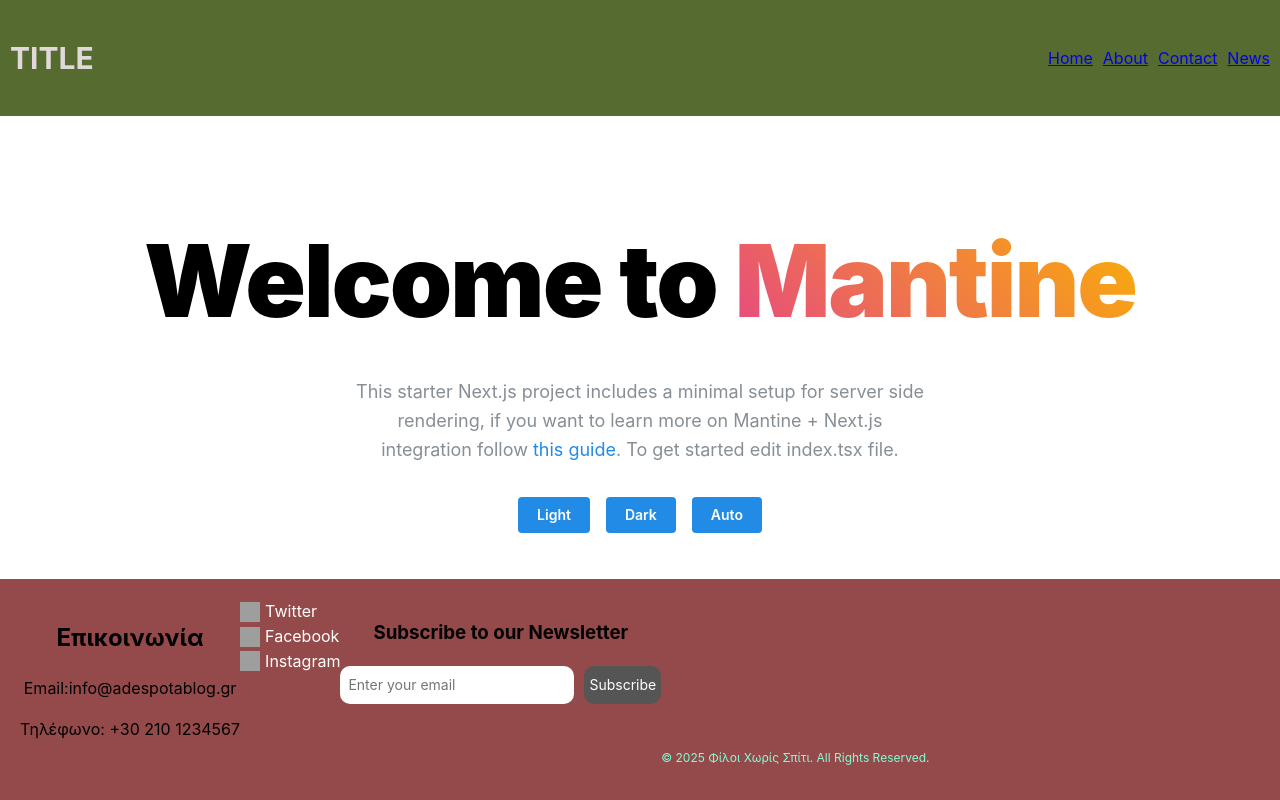
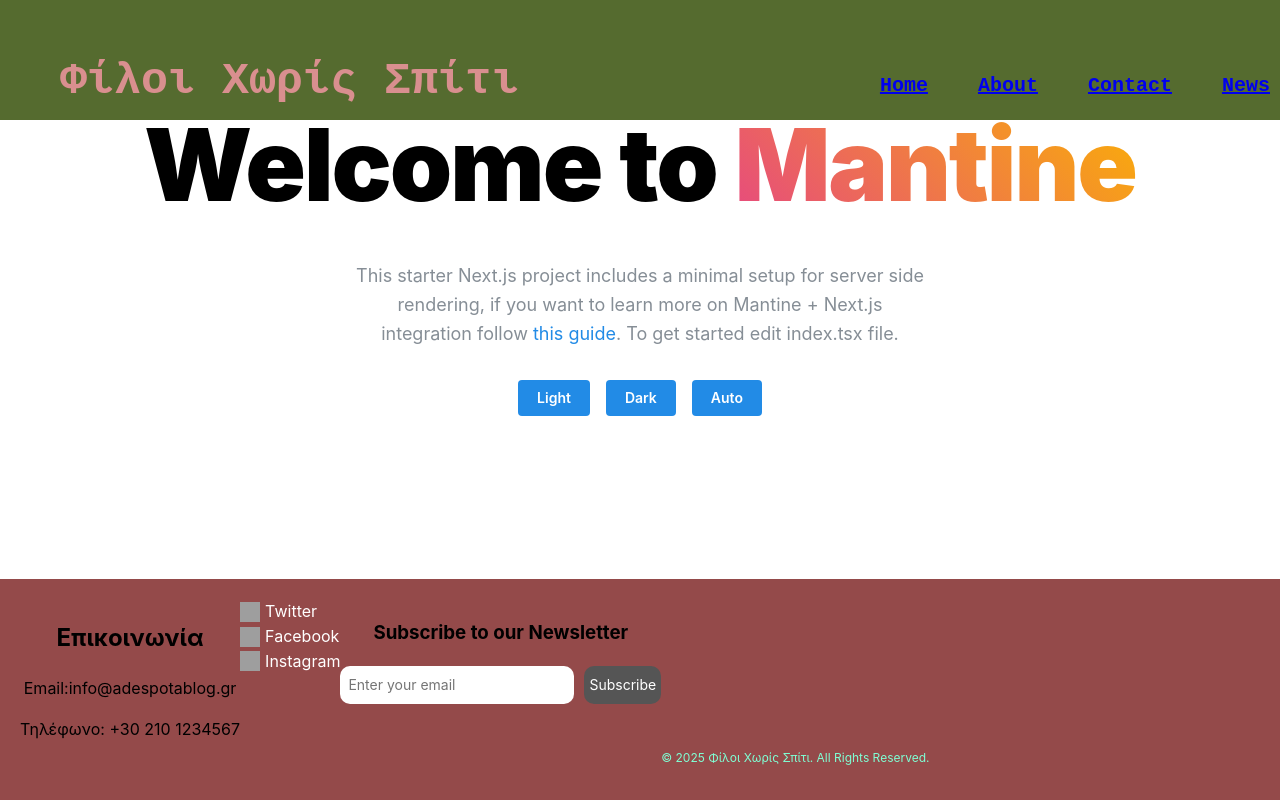
Before and after one commit to plexistrat/next-personal-blog, a Next.js app: page / in a window 1280 px wide. Built offline with nearby package versions, Linux system fonts and the light colour scheme; grey boxes are pictures that could not be loaded.

Commit message:
complete nav,more  for footer

```diff
--- a/components/Navbar/MenuList.module.css
+++ b/components/Navbar/MenuList.module.css
@@ -1,10 +1,21 @@
 .menuList {
-  background-color: blueviolet;
+  /* background-color: rgb(176, 129, 219);
   padding: 10px;
-  border-radius: 10px;
-  margin-top: 10px;
+  border-radius: 15px;
+  margin-top: 20px; */
+  position: absolute;
+  top: 0;
+  left: 0;
+  width: 100%;
+  height: 100vh;
+  background-color: rgb(133, 43, 216);
+  padding: 200px;
+  z-index: -5;
+  /* border-radius: 0; remove border radius to cover the entire screen */
 }
 .menuListItems {
+  display: flex;
+  flex-direction: column;
   list-style: none;
   padding: 0;
   margin: 0;
--- a/components/Navbar/MenuList.tsx
+++ b/components/Navbar/MenuList.tsx
@@ -1,21 +1,28 @@
-import React from 'react';
 import styles from './MenuList.module.css';
 
 function MenuList() {
   return (
     <div className={styles.menuList}>
       <ul className={styles.menuListItems}>
-        <li a href="#" className={styles.menuListItem}>
-          Home
+        <li>
+          <a href="/home" className={styles.menuListItem}>
+            Home
+          </a>
         </li>
-        <li a href="#" className={styles.menuListItem}>
-          About
+        <li>
+          <a href="/about" className={styles.menuListItem}>
+            About
+          </a>
         </li>
-        <li a href="#" className={styles.menuListItem}>
-          News
+        <li>
+          <a href="/news" className={styles.menuListItem}>
+            News
+          </a>
         </li>
-        <li a href="#" className={styles.menuListItem}>
-          Contact
+        <li>
+          <a href="/contact" className={styles.menuListItem}>
+            Contact
+          </a>
         </li>
       </ul>
     </div>
--- a/components/Navbar/Navbar.module.css
+++ b/components/Navbar/Navbar.module.css
@@ -1,40 +1,76 @@
 .navbar {
   display: flex;
-  align-items: center;
+  /* align-items: center; */
   justify-content: space-between;
+  /* flex-direction: column; */
   width: 100%;
+  height: 120px;
   background-color: darkolivegreen;
   padding: 10px;
+  position: fixed;
+  top: 0;
+  /* left: 0; */
 
-  @media screen and (max-width: 768px) {
+  @media screen and (max-width: 480px) {
+    display: flex;
     flex-direction: column;
-  }
-  @media screen and (max-width: 480px) {
-    width: 0;
-    background-color: transparent;
+    align-items: center;
+    justify-content: center;
   }
 }
 
 .navbarTitle {
-  color: rgb(225, 217, 217);
-  font-size: 30px;
+  margin-left: 50px;
+  color: rgb(217, 143, 143);
+  font-size: 45px;
+  font-family: 'Courier New', Courier, monospace;
+
+  @media screen and (max-width: 1000px) {
+    margin-left: 7px;
+  }
+
+  @media screen and (max-width: 900px) {
+    display: flex;
+    font-size: 35px;
+  }
+  @media screen and (max-width: 480px) {
+    display: flex;
+    font-size: 28px;
+  }
 }
 
 .navbarButtons {
   display: flex;
-  gap: 10px;
+  gap: 50px;
+  font-family: 'Courier New', Courier, monospace;
+  font-size: 20px;
+  font-weight: bold;
+  text-decoration: none;
+  margin-top: 60px;
 
-  @media screen and (max-width: 480px) {
+  @media screen and (max-width: 1000px) {
+    gap: 20px;
+  }
+
+  @media screen and (max-width: 900px) {
+    gap: 10px;
+  }
+
+  @media screen and (max-width: 700px) {
     display: none;
   }
 }
 
 .navbarButtons button {
-  padding: 10px;
+  /* padding: 10px; */
   background-color: transparent;
   border: none;
   cursor: pointer;
   color: rgb(225, 217, 217);
+
+  @media screen and (max-width: 900px) {
+    display: none;
+  }
 }
 
 .navbarButtons button:hover {
--- a/components/Navbar/Navbar.tsx
+++ b/components/Navbar/Navbar.tsx
@@ -6,7 +6,7 @@
 const Navbar = () => {
   return (
     <div className={styles.navbar}>
-      <h2 className={styles.navbarTitle}>TITLE</h2>
+      <h2 className={styles.navbarTitle}>Φίλοι Χωρίς Σπίτι </h2>
       <div className={styles.navbarButtons}>
         <Link href="/">Home</Link>
         <Link href="/about">About</Link>
--- a/components/Navbar/NavbarBurger.module.css
+++ b/components/Navbar/NavbarBurger.module.css
@@ -1,6 +1,7 @@
 .burgerButton {
   display: none;
-  @media screen and (max-width: 480px) {
+
+  @media screen and (max-width: 700px) {
     display: block;
   }
 }
```
